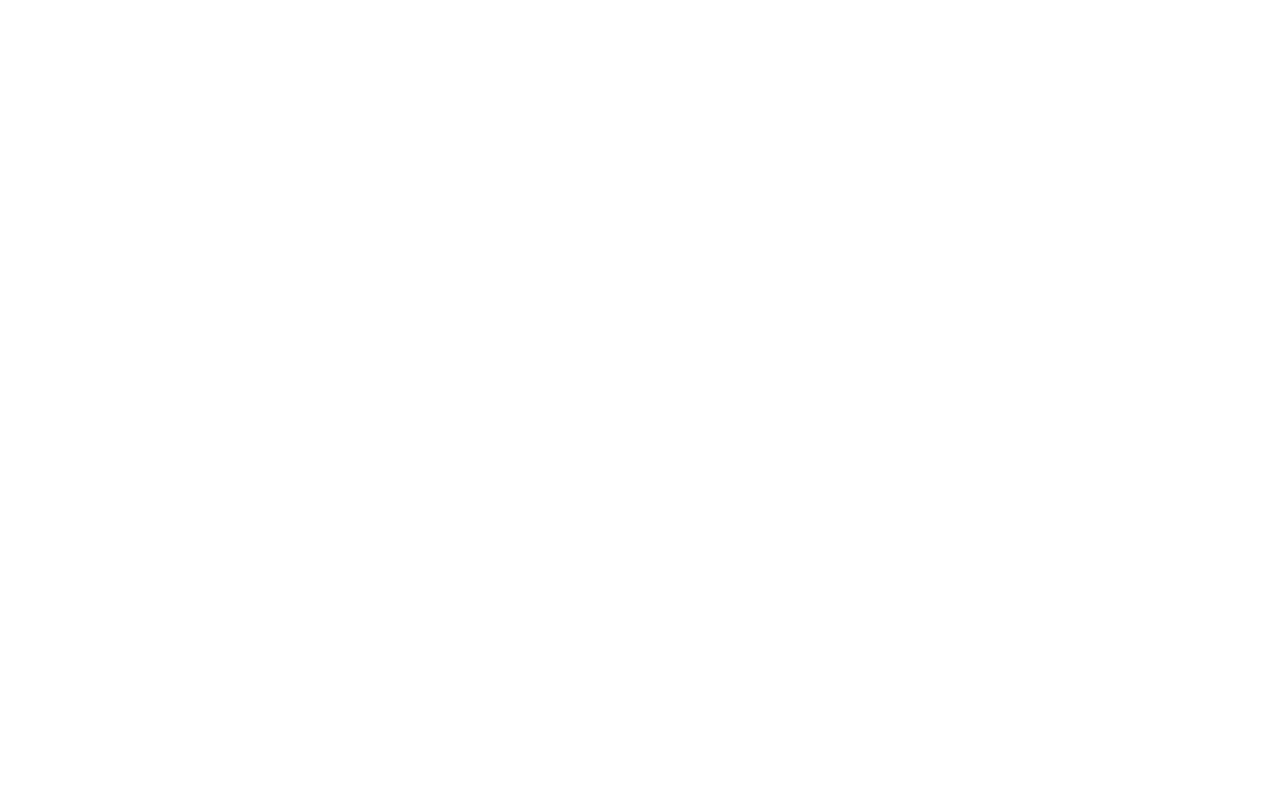
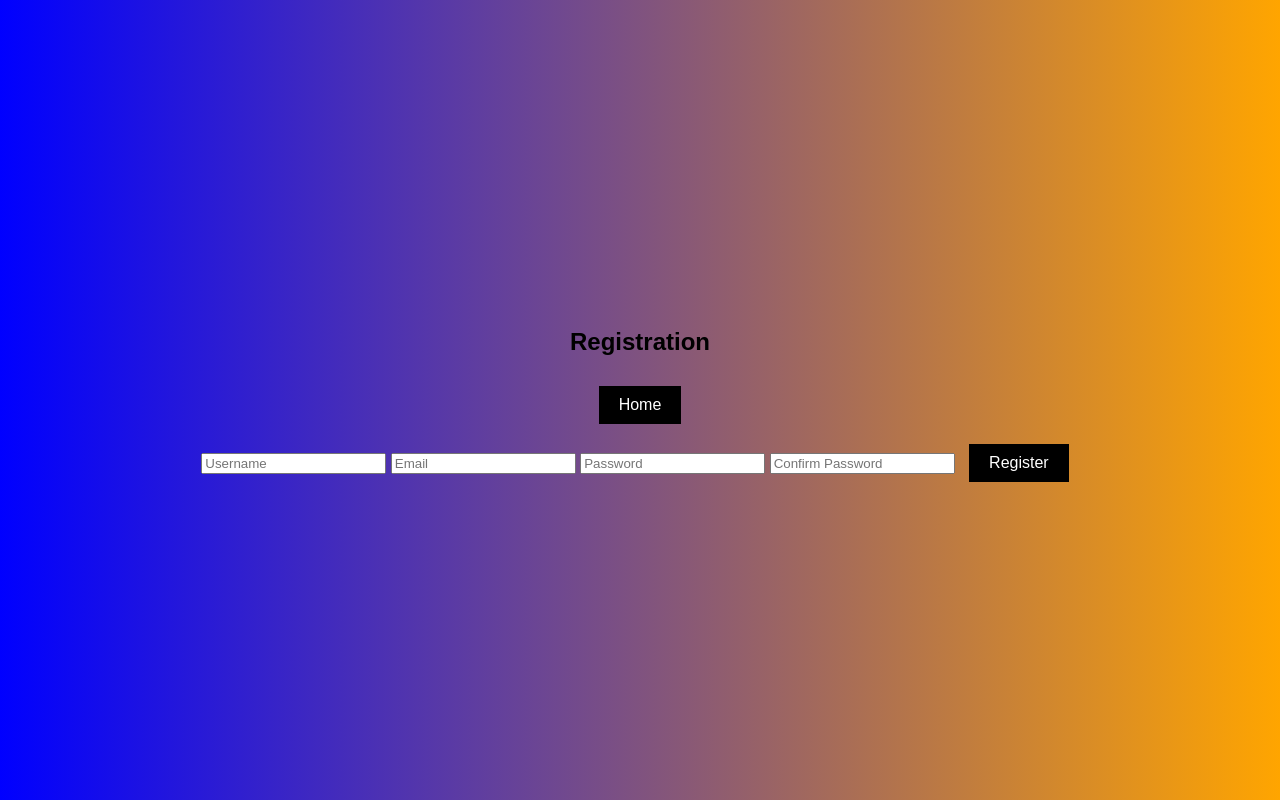
Before and after one commit to rchee-git/cse312, a Flask app: page /register in a window 1280 px wide. Before the commit the page is empty. Run offline with Flask 3, Linux system fonts and the light colour scheme.

Commit message:
registration feature

```diff
--- /dev/null
+++ b/static/css/registration.css
@@ -0,0 +1,29 @@
+body {
+    margin: 0;
+    padding: 0;
+    font-family: Arial, sans-serif;
+    background: linear-gradient(to right, blue, orange);
+    display: flex;
+    justify-content: center;
+    align-items: center;
+    height: 100vh;
+}
+
+.container {
+    text-align: center;
+}
+
+.button {
+    margin: 10px;
+    padding: 10px 20px;
+    font-size: 16px;
+    border: none;
+    cursor: pointer;
+    background-color: black; /* Button background color */
+    color: white; /* Button text color */
+    transition: opacity 0.3s;
+}
+
+.button:hover {
+    opacity: 0.8; /* Button hover effect to change opacity */
+}
--- a/templates/register.html
+++ b/templates/register.html
@@ -3,7 +3,23 @@
   <head>
     <meta charset="UTF-8" />
     <meta name="viewport" content="width=device-width, initial-scale=1.0" />
-    <title>Document</title>
+    <title>Register Page</title>
+    <link
+    rel="stylesheet"
+    href="{{ url_for('static', filename='css/registration.css') }}"
+  />
   </head>
-  <body></body>
+  <body>
+    <div class="container">
+      <h2>Registration</h2>
+      <button class="button"> Home </button>
+      <form>
+        <input type="text" placeholder="Username" required>
+        <input type="email" placeholder="Email" required>
+        <input type="password" placeholder="Password" required>
+        <input type="password" placeholder="Confirm Password" required>
+        <button class="button">Register</button>
+      </form>
+    </div>
+  </body>
 </html>
```
